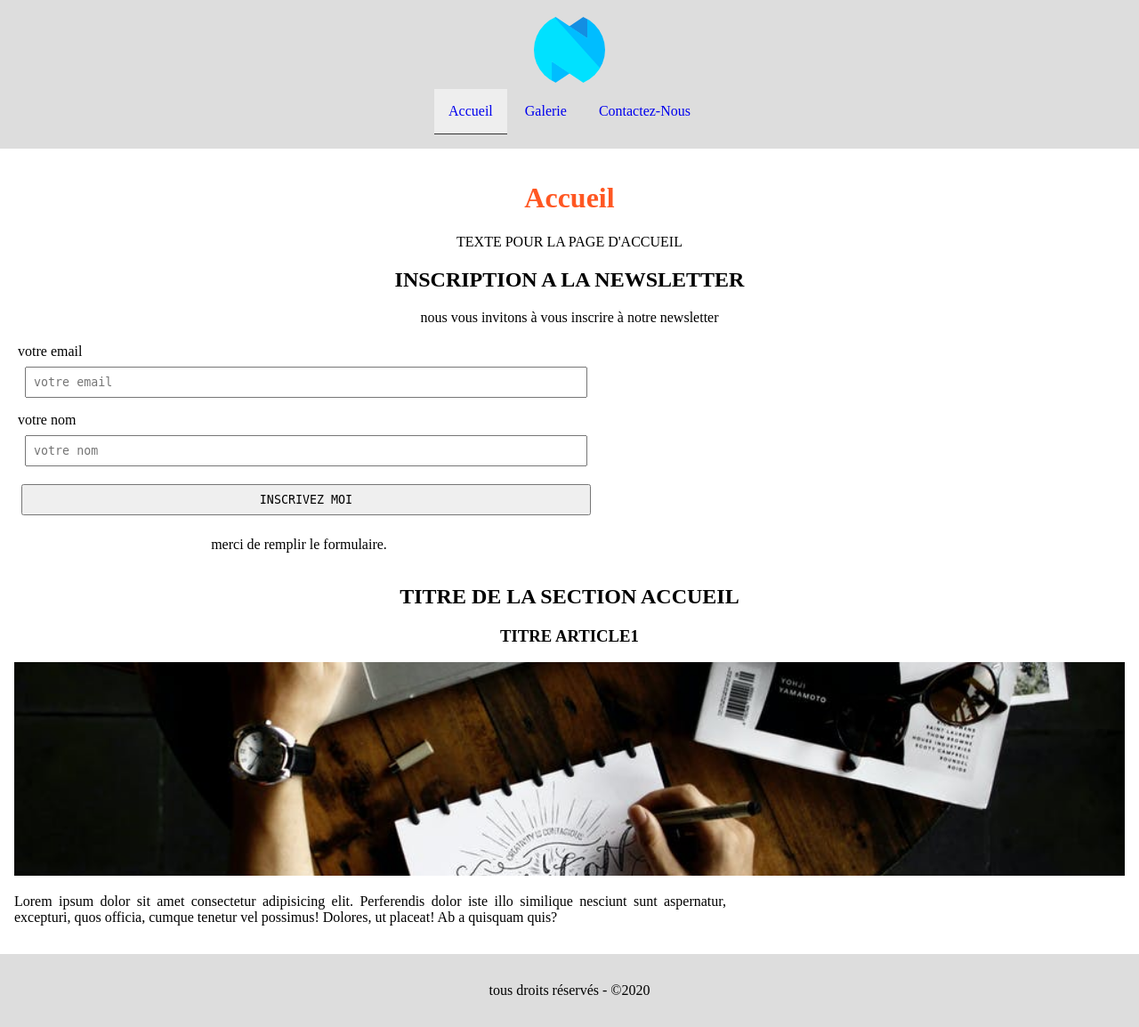
After one commit to coder20b/formation, a PHP site: page / in a window 1280 px wide. The commit adds this page. Shown: the whole page at 89% size. Run offline with PHP 8.4, Linux system fonts and the light colour scheme.

Commit message:
ajout formulaire newsletter

```diff
--- a/projet-blog/contact.php
+++ b/projet-blog/contact.php
@@ -9,7 +9,7 @@ $titre = "Contactez-Nous";
 // POUR AFFICHER LES INFOS AU VISITEUR
 // VIEW (TEMPLATES)
 // ON RECOMPOSE LE CODE HTML EN ASSEMBLANT LES DIFFERENTS FICHIERS PHP
-require_once "php/view//header.php";
+require_once "php/view/header.php";
 require_once "php/view/section-contact.php";
 require_once "php/view/footer.php";
 
--- /dev/null
+++ b/projet-blog/index.php
@@ -0,0 +1,14 @@
+<?php
+
+// VARIABLES GLOBALES
+// ON EST DANS LA PAGE index.php
+$titre = "Accueil";
+// cette valeur va remplacer le texte par défaut
+$description = "TEXTE POUR LA PAGE D'ACCUEIL";
+
+// ON RECOMPOSE LE CODE HTML EN ASSEMBLANT LES DIFFERENTS FICHIERS PHP
+require_once "php/view/header.php";
+require_once "php/view/section-index.php";
+require_once "php/view/footer.php";
+
+?>
--- /dev/null
+++ b/projet-blog/php/controller/traitement-newsletter.php
@@ -0,0 +1,46 @@
+<?php
+// 2 SCENARIOS
+// SCENARIO 1: LE VISITEUR VIENT D'ARRIVER
+// SCENARIO 2: LE VISITEUR VIENT DE REMPLIR LE FORMULAIRE
+if (count($_POST) == 0)
+{
+    // SCENARIO 1
+    echo "<p>merci de remplir le formulaire.</p>";
+}
+else
+{
+    // SCENARIO 2
+    echo "<p>nous vous envoyons un mail de newsletter rapidement.</p>";
+    // AJOUTER LE CODE POUR ENREGISTRER LES INFOS
+    // => ENREGISTRER LES INFOS DANS UN FICHIER newsletter.txt
+
+    // RECUPERER LES INFOS
+    // <input name="email">
+    $email  = $_POST["email"];
+    // <input name="nom">
+    $nom    = $_POST["nom"];
+
+    // COMPLETER LES INFOS
+    // https://www.php.net/manual/fr/function.date.php
+    $date = date("Y-m-d H:i:s");    // 2020-11-24 14:34:12
+
+    $message =
+    <<<x
+    nom: $nom
+    email: $email
+    date: $date
+    --------
+
+    x;
+
+    file_put_contents("php/model/newsletter.txt", $message, FILE_APPEND);
+
+    $headers =  'From: contact@monsite.fr' . "\r\n" .
+    'Reply-To: no-reply@monsite.fr' . "\r\n" .
+    'X-Mailer: PHP/' . phpversion();
+
+    @mail("test@applh.com", "nouveau inscrit", $message, $headers);
+
+}
+
+?>
--- /dev/null
+++ b/projet-blog/php/view/section-index.php
@@ -0,0 +1,28 @@
+<section>
+    <h2>INSCRIPTION A LA NEWSLETTER</h2>
+    <!-- ASTUCE UTILISER UNE ANCRE POUR RAMENER L'AFFICHAGE SUR LE FORMULAIRE -->
+    <p>nous vous invitons à vous inscrire à notre newsletter</p>
+    <form method="POST" action="#form-newsletter" id="form-newsletter" >
+        <label>
+            <div>votre email</div>
+            <input type="email" name="email" required placeholder="votre email">
+        </label>
+        <label>
+            <div>votre nom</div>
+            <input type="text" name="nom" required placeholder="votre nom">
+        </label>
+        <button type="submit">INSCRIVEZ MOI</button>
+        <div>
+            <?php require_once "php/controller/traitement-newsletter.php" ?>
+        </div>
+    </form>
+</section>
+
+<section>
+    <h2>TITRE DE LA SECTION ACCUEIL</h2>
+    <article>
+        <h3>TITRE ARTICLE1</h3>
+        <img class="img__first" src="./assets/img/article1.jpg" alt="article1">
+        <p>Lorem ipsum dolor sit amet consectetur adipisicing elit. Perferendis dolor iste illo similique nesciunt sunt aspernatur, excepturi, quos officia, cumque tenetur vel possimus! Dolores, ut placeat! Ab a quisquam quis?</p>
+    </article>
+</section>
```
Also changed, not shown: projet-blog/php/model/newsletter.txt (added, +8 -0 lines), README.md.
